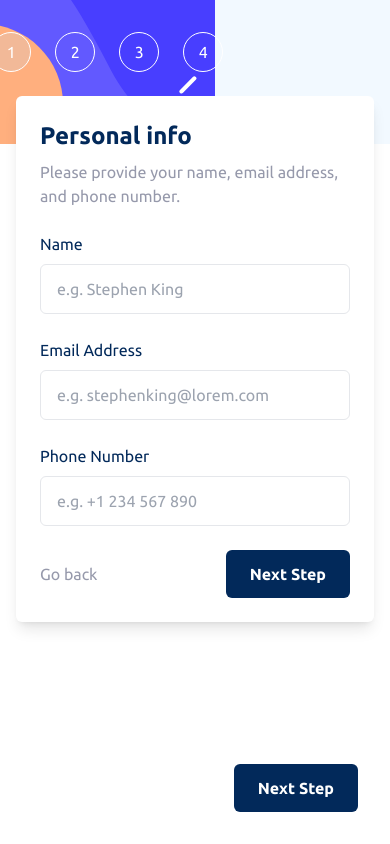
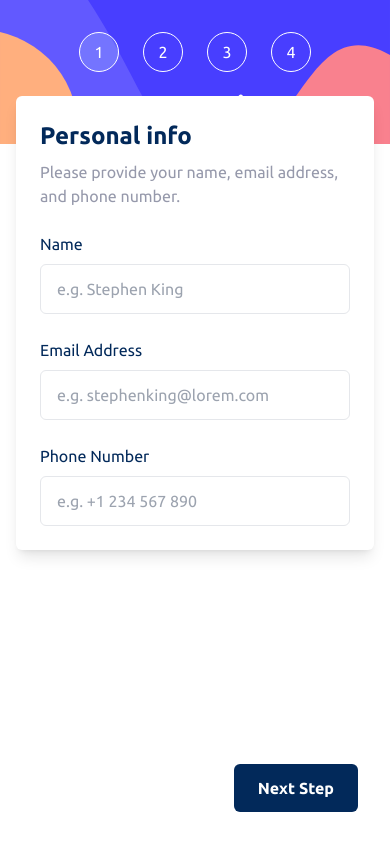
Before and after one commit to Ressobe/multi-step-form, a React (Vite) app: page / in a window 390 px wide. Built offline with nearby package versions, Linux system fonts and the light colour scheme.

Commit message:
feat: finish mobile and desktop design

```diff
--- a/src/App.tsx
+++ b/src/App.tsx
@@ -6,6 +6,7 @@ import AddOns from "./components/AddOns";
 import Summary from "./components/Summary";
 import Message from "./components/Message";
 import Sidebar from "./components/Sidebar";
+import StepButtons from "./components/StepButtons";
 
 export default function App() {
   const { currentStepIndex, step, isFirstStep, isLastStep, goTo, back, next } =
@@ -18,47 +19,34 @@ export default function App() {
     ]);
 
   return (
-    <div className="bg-light-blue lg:h-[100dvh] lg:flex justify-center items-center">
-      <div className="lg:flex flex-row  gap-20  lg:bg-white lg:shadow-lg  lg:h-3/4 w-[55%] lg:rounded-md lg:p-5 ">
+    <main className="bg-light-blue lg:h-[100dvh] lg:flex justify-center items-center">
+      <div className="lg:flex flex-row  gap-20  lg:bg-white lg:shadow-lg  lg:h-3/4  lg:w-[950px] lg:rounded-md lg:p-5 ">
         <Sidebar activeIndex={currentStepIndex} />
 
-        <main className="z-10 absolute inset-0 top-24 lg:static h-fit lg:h-full  bg-white lg:bg-none mx-4 p-6 rounded-md flex flex-col gap-6 shadow-lg lg:shadow-none lg:z-0 lg:gap-8 lg:w-1/2 lg:pt-10 ">
+        <div className="z-10 absolute inset-0 top-24 lg:static h-fit lg:h-full  bg-white lg:bg-inherit mx-4 p-6 rounded-md flex flex-col gap-6 shadow-lg lg:shadow-none lg:z-0 lg:gap-8 lg:w-1/2 lg:pt-10 ">
           {step}
-          <div className="mt-auto flex justify-between">
-            <BackButton handleClick={back} />
-            <NextButton handleClick={next} />
-          </div>
-        </main>
+
+          {currentStepIndex !== 4 ? (
+            <div className="hidden mt-auto lg:flex justify-between">
+              <StepButtons
+                isLastStep={isLastStep}
+                isFirstStep={isFirstStep}
+                next={next}
+                back={back}
+              />
+            </div>
+          ) : null}
+        </div>
       </div>
+
       <div className="absolute lg:hidden bottom-0 bg-white w-full flex  justify-between p-8">
-        {!isFirstStep && !isLastStep ? (
-          <BackButton handleClick={back} />
-        ) : (
-          <div></div>
-        )}
-
-        {!isLastStep ? <NextButton handleClick={next} /> : null}
+        <StepButtons
+          isLastStep={isLastStep}
+          isFirstStep={isFirstStep}
+          next={next}
+          back={back}
+        />
       </div>
-    </div>
+    </main>
   );
 }
-
-function BackButton({ handleClick }: { handleClick: () => void }) {
-  return (
-    <button type="button" className="text-cool-gray" onClick={handleClick}>
-      Go back
-    </button>
-  );
-}
-
-function NextButton({ handleClick }: { handleClick: () => void }) {
-  return (
-    <button
-      type="button"
-      className="bg-marine-blue text-white px-6 py-3 rounded-md font-bold"
-      onClick={handleClick}
-    >
-      Next Step
-    </button>
-  );
-}
--- a/src/components/AddOns.tsx
+++ b/src/components/AddOns.tsx
@@ -51,7 +51,7 @@ export default function AddOns() {
             <button
               key={idx}
               onClick={() => handleClick(idx)}
-              className={`flex justify-between text-left items-center py-2 px-3  border hover:border-purplish-blue ${
+              className={`flex justify-between text-left items-center py-2 px-3 lg:py-4 lg:px-6  border hover:border-purplish-blue ${
                 currentAddOns[idx] ? "border-purplish-blue" : ""
               } rounded-lg`}
             >
@@ -63,11 +63,15 @@ export default function AddOns() {
                   className="h-4 w-4"
                 />
                 <div>
-                  <h2 className="text-md text-marine-blue">{title}</h2>
-                  <p className="text-cool-gray text-xs">{description}</p>
+                  <h2 className="text-md lg:text-lg text-marine-blue">
+                    {title}
+                  </h2>
+                  <p className="text-cool-gray text-xs lg:text-md">
+                    {description}
+                  </p>
                 </div>
               </div>
-              <div className="text-purplish-blue text-sm">
+              <div className="text-purplish-blue text-sm lg:text-md">
                 +${prices[idx][1]}/{durationNotation}
               </div>
             </button>
--- a/src/components/Message.tsx
+++ b/src/components/Message.tsx
@@ -1,6 +1,6 @@
 export default function Message() {
   return (
-    <div className="flex flex-col justify-center items-center text-center gap-3">
+    <div className="flex h-full flex-col justify-center items-center text-center gap-3">
       <img src="assets/images/icon-thank-you.svg" className="w-16" />
       <h1 className="text-2xl text-marine-blue font-bold">Thank you!</h1>
       <p className="text-cool-gray font-thin">
--- a/src/components/SelectPlan.tsx
+++ b/src/components/SelectPlan.tsx
@@ -18,7 +18,7 @@ export default function SelectPlan() {
 
   const durationNotation = useMemo(
     () => (subscriptionDuration === "monthly" ? "mo" : "yr"),
-    [subscriptionDuration]
+    [subscriptionDuration],
   );
 
   useEffect(() => {
@@ -70,20 +70,22 @@ export default function SelectPlan() {
         </p>
       </div>
 
-      <div className="grid grid-rows-3 gap-2">
+      <div className="grid grid-rows-3 gap-2 lg:grid-cols-3 lg:grid-rows-1 lg:gap-4 lg:py-10">
         {["arcade", "advanced", "pro"].map((item, idx) => {
           return (
             <button
               key={idx}
-              className={`flex gap-4 p-3 border rounded-lg ${checkActiveStyle(
-                item
+              className={`flex lg:flex-col lg:justify-between lg:gap-12 gap-4 p-3 border rounded-lg ${checkActiveStyle(
+                item,
               )} `}
               onClick={() => setCurrentPlan(item as PlanType)}
             >
               <img src={`assets/images/icon-${item}.svg`} className="w-12" />
 
               <div className="text-left">
-                <h2 className="text-marine-blue">{capitalize(item)}</h2>
+                <h2 className="text-marine-blue lg:text-xl">
+                  {capitalize(item)}
+                </h2>
                 <p className="text-cool-gray text-sm font-thin">
                   ${prices[item as PlanType]}/{durationNotation}
                 </p>
--- /dev/null
+++ b/src/components/StepButtons.tsx
@@ -0,0 +1,45 @@
+type StepButtonsProps = {
+  isFirstStep: boolean;
+  isLastStep: boolean;
+  back: () => void;
+  next: () => void;
+};
+
+export default function StepButtons({
+  isFirstStep,
+  isLastStep,
+  back,
+  next,
+}: StepButtonsProps) {
+  return (
+    <>
+      {!isFirstStep && !isLastStep ? (
+        <BackButton handleClick={back} />
+      ) : (
+        <div></div>
+      )}
+
+      {!isLastStep ? <NextButton handleClick={next} /> : null}
+    </>
+  );
+}
+
+function BackButton({ handleClick }: { handleClick: () => void }) {
+  return (
+    <button type="button" className="text-cool-gray" onClick={handleClick}>
+      Go back
+    </button>
+  );
+}
+
+function NextButton({ handleClick }: { handleClick: () => void }) {
+  return (
+    <button
+      type="button"
+      className="bg-marine-blue text-white px-6 py-3 rounded-md font-bold"
+      onClick={handleClick}
+    >
+      Next Step
+    </button>
+  );
+}
```
